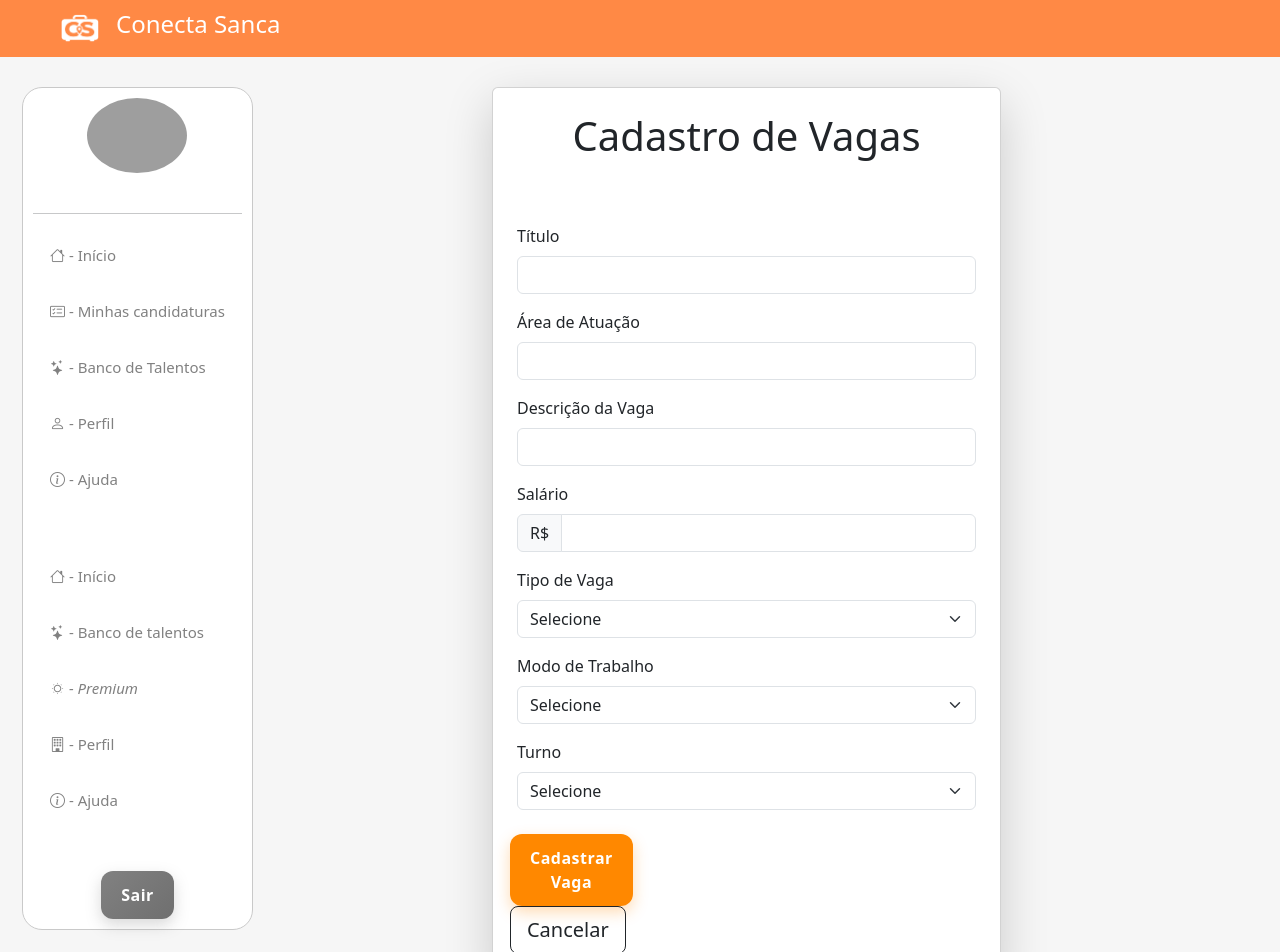
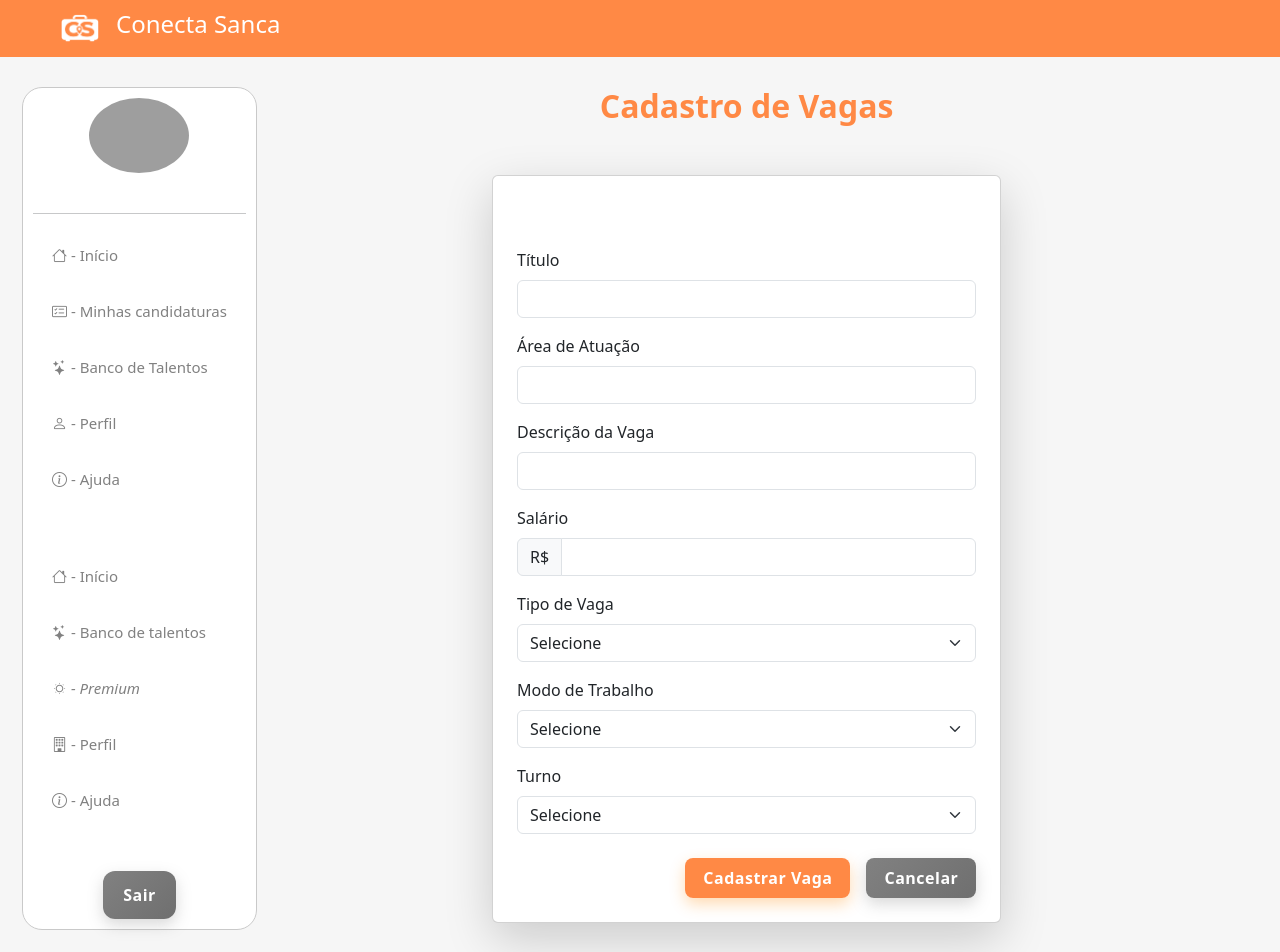
Before and after one commit to GustavoDonofre/pi-vagas, a Next.js app: page /main/vagas in a window 1280 px wide. Shown: the top 952 px of the page. Built offline with nearby package versions, Linux system fonts and the light colour scheme; no server answers; the database is empty; grey boxes are pictures that could not be loaded.

Commit message:
card vagas da empresa atualizado

```diff
--- a/app/main/feed_empresa/empresa.css
+++ b/app/main/feed_empresa/empresa.css
@@ -1,5 +1,5 @@
 body{
-    background-color: #f6f6f6;
+    background-color: #f6f6f6 !Important;
 }
 
 .titulo{
@@ -41,3 +41,9 @@ body{
     background-color: #ffa742;
     color: white;
 }
+
+.card-header {
+    color: white !important;
+    border-radius: 15px 15px 0px 0px !important;
+    background-color: #ff8945 !important;
+}
--- a/app/main/globals.css
+++ b/app/main/globals.css
@@ -4,7 +4,7 @@ body {
 
 
 .btn-padrao {
-    background: linear-gradient(135deg, #ff8800, #ff8800);
+    background: linear-gradient(135deg, #ff8945, #ff8945);
     color: #ffffff;
     border: none;
     border-radius: 12px;
--- a/app/main/vagas/page.js
+++ b/app/main/vagas/page.js
@@ -2,6 +2,7 @@
 import { useEffect, useState } from "react";
 import supabase from "../conexao/supabase";
 import { useParams } from "next/navigation";
+import './vagas.css'
 // const supabase = createClient('https://qrcmtnxakmuwbunyoooc.supabase.co', 'sb_publishable_kD9z8OLZIlbh3yry6yNMDQ_LTAi81op')
 
 export default function Vagas() {
@@ -148,15 +149,19 @@ export default function Vagas() {
   return (
 
     <div>
-      <div className="container d-flex justify-content-center align-items-center min-vh-100 mb-5">
+      <div className="titulo">
+
+      <h2>Cadastro de Vagas</h2>
+      </div>
+
+      <div className="container d-flex justify-content-center align-items-center mb-5">
         <div className="card shadow-lg p-4 col-md-6">
 
-          <h1 className="text-center mb-4">Cadastro de Vagas</h1>
 
           <form onSubmit={salvar}>
 
-            <div className="mb-3">
-              <label className="form-label">{nome_usuario}</label>
+            <div className="mb-5">
+              <h2 className="form-label text-center">{nome_usuario}</h2>
               {/* <input value={empresa} type="text" className="form-control" disabled placeholder={localStorage.getItem('empresa')} /> */}
             </div>
 
@@ -212,10 +217,10 @@ export default function Vagas() {
 
             <div className="col-12">
               <div className="row">
-                <div className="col-6">
+                <div className="col-mb-6">
 
 
-                  <div className="col-md-6 d-flex justify-content-center">
+                  <div className="d-flex justify-content-end">
                     <div>
                       {
                         editando == true ?
@@ -224,11 +229,11 @@ export default function Vagas() {
                             <button className="btn btn-outiline-padrao" onClick={cancelaEdicao}>Cancelar</button>
                           </div>
                           :
-                        <div>
+                        <div className="d-flex justify-content-end gap-3">
 
-                        <button type="button" className="btn btn-padrao" onClick={() => window.location.href = "/main/feed_empresa"}>Cadastrar Vaga</button>
+                        <button type="subimit" className="btn btn-padrao" onClick={() => window.location.href = "/main/feed_empresa"}>Cadastrar Vaga</button>
 
-                        <button type="button" className='btn btn-lg btn-outline-dark' onClick={() => window.location.href = "/main/feed_empresa"}> Cancelar </button>
+                        <button type="button" className='btn btn-acao' onClick={() => window.location.href = "/main/feed_empresa"}> Cancelar </button>
 
                         </div>
 
--- a/app/main/vagas/vagas.css
+++ b/app/main/vagas/vagas.css
@@ -7,3 +7,13 @@
 .btn:hover {
   transform: translateY(-2px);
 }
+
+.titulo{
+    text-align: center;
+    margin-bottom: 50px;
+}
+
+.titulo h2{
+    color: #ff8945;
+    font-weight: 900
+}
```
Also changed, not shown: app/main/feed_empresa/page.js (+15 -15 lines).
